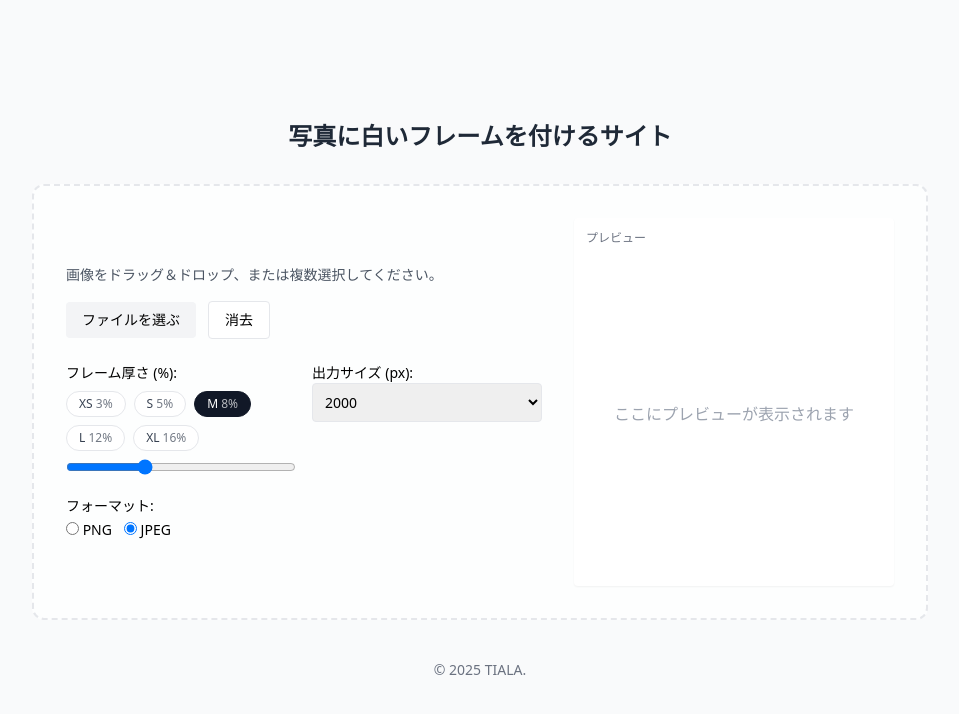
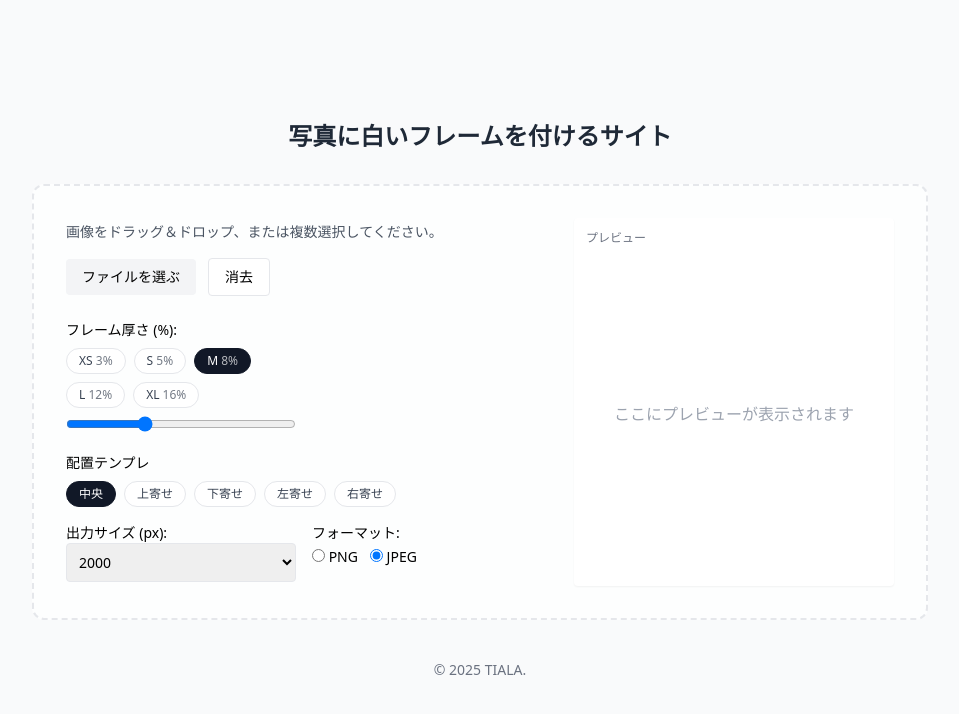
Before and after one commit to TTamagoooooo/frame-tiala, a React (Create React App) app: page / in a window 1280 px wide. Shown: the top 714 px of the page, without its empty margins (160-1119 px from the left). Built offline with nearby package versions, Linux system fonts and the light colour scheme.

Commit message:
Add position preset buttons and dependencies

```diff
--- a/src/App.js
+++ b/src/App.js
@@ -14,12 +14,24 @@ const FRAME_PRESETS = [
   { label: "XL", pct: 16 },
 ]
 
+const POSITION_PRESETS = [
+  { label: "中央", x: 0, y: 0 },
+  { label: "上寄せ", x: 0, y: -100 },
+  { label: "下寄せ", x: 0, y: 100 },
+  { label: "左寄せ", x: -100, y: 0 },
+  { label: "右寄せ", x: 100, y: 0 },
+]
+
+
+
 export default function PhotoFrameSite() {
   const canvasRef = useRef(null)
   const [images, setImages] = useState([])
   const [framePct, setFramePct] = useState(8)
   const [outputSize, setOutputSize] = useState(2000)
   const [format, setFormat] = useState('jpeg')
+  const [offsetX, setOffsetX] = useState(0)
+  const [offsetY, setOffsetY] = useState(0)
   const [dragging, setDragging] = useState(false)
   const [loading, setLoading] = useState(false) // 🧵 ローディング状態
 
@@ -64,8 +76,12 @@ export default function PhotoFrameSite() {
     const scale = Math.min(innerSize / img.width, innerSize / img.height)
     const w = img.width * scale
     const h = img.height * scale
-    const x = border + (innerSize - w) / 2
-    const y = border + (innerSize - h) / 2
+    const dx = ((innerSize - w) / 2) * (offsetX / 100)
+const dy = ((innerSize - h) / 2) * (offsetY / 100)
+
+const x = border + (innerSize - w) / 2 + dx
+const y = border + (innerSize - h) / 2 + dy
+
 
     ctx.drawImage(img, x, y, w, h)
   }
@@ -137,10 +153,10 @@ export default function PhotoFrameSite() {
 
   // ✅ プレビュー更新（テンプレ/スライダー/サイズ/フォーマット変更で反映）
   useEffect(() => {
-    if (images.length !== 1) return
-    drawPreview(images[0].image)
-    // eslint-disable-next-line react-hooks/exhaustive-deps
-  }, [images, framePct, outputSize, format])
+  if (images.length !== 1) return
+  drawPreview(images[0].image)
+  // eslint-disable-next-line react-hooks/exhaustive-deps
+}, [images, framePct, outputSize, format, offsetX, offsetY])
 
   // ✅ UI部
   return (
@@ -225,6 +241,31 @@ export default function PhotoFrameSite() {
               />
             </label>
 
+            <label className="col-span-2">
+  配置テンプレ
+  <div className="mt-2 flex flex-wrap gap-2">
+    {POSITION_PRESETS.map(p => (
+      <button
+        key={p.label}
+        type="button"
+        onClick={() => {
+          setOffsetX(p.x)
+          setOffsetY(p.y)
+        }}
+        className={[
+          "px-3 py-1 rounded-full text-xs border transition",
+          offsetX === p.x && offsetY === p.y
+            ? "bg-gray-900 text-white border-gray-900"
+            : "bg-white hover:bg-gray-50 border-gray-200 text-gray-700"
+        ].join(" ")}
+      >
+        {p.label}
+      </button>
+    ))}
+  </div>
+</label>
+
+
             <label>出力サイズ (px):
               <select value={outputSize} onChange={(e) => setOutputSize(Number(e.target.value))} className="w-full p-2 border rounded">
                 <option value={1200}>1200</option>
```
